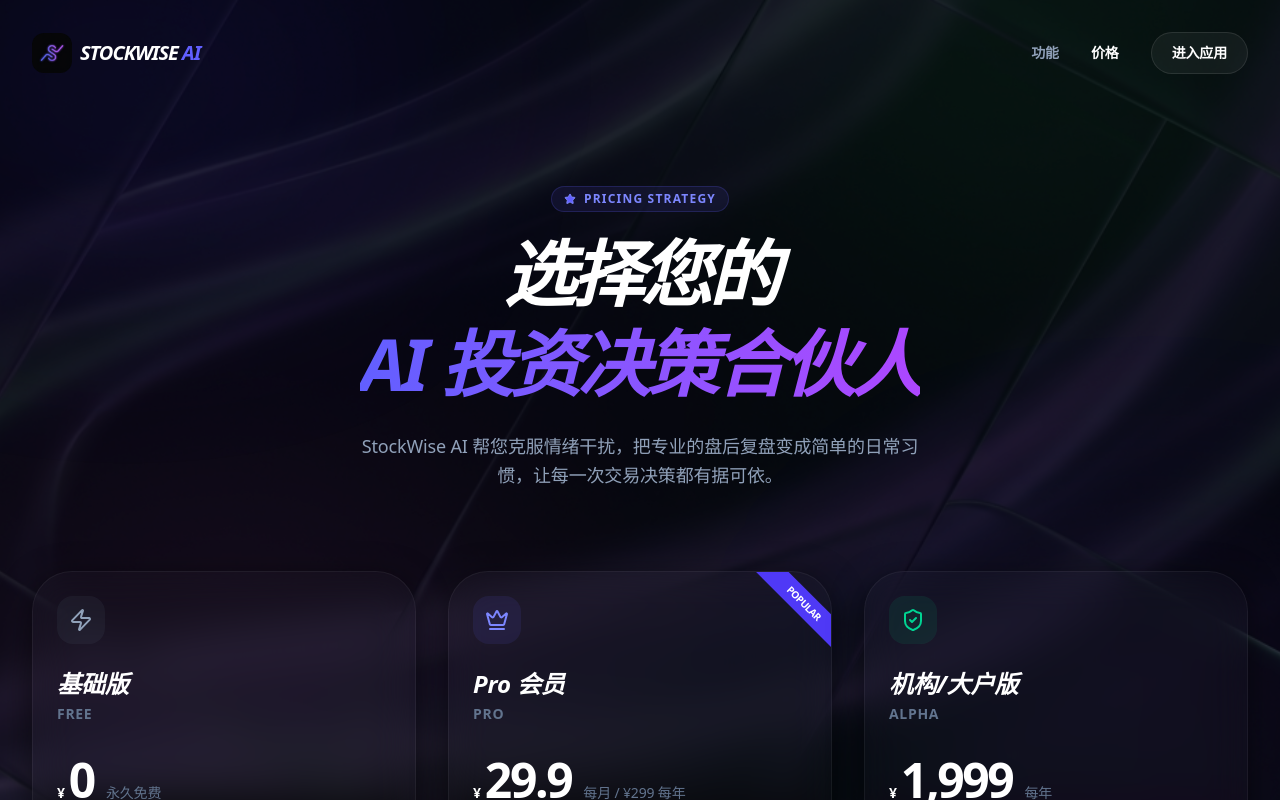
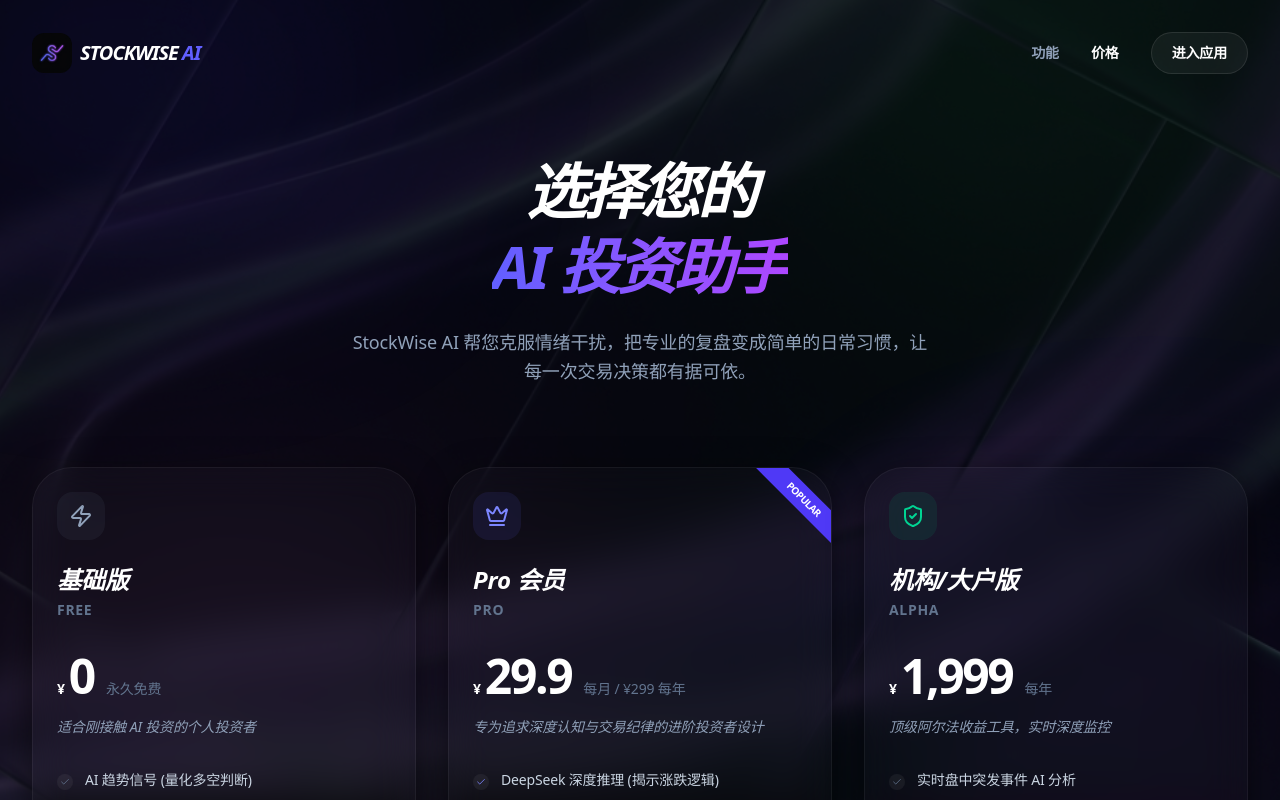
Before and after one commit to franksunye/stockwise, a Next.js app in the folder frontend/: page /pricing in a window 1280 px wide. Shown: the top 800 px of the page. Built offline with nearby package versions, Linux system fonts and the light colour scheme; no server answers.

Commit message:
style(pricing): remove english decoration
Removed 'Pricing Strategy' badge and adjusted title size for better focus on Chinese content.

```diff
--- a/frontend/src/app/pricing/page.tsx
+++ b/frontend/src/app/pricing/page.tsx
@@ -228,22 +228,14 @@ function PricingContent() {
         )}
       </AnimatePresence>
 
-      <main className="relative z-10 max-w-7xl mx-auto px-8 pt-20 pb-40">
+      <main className="relative z-10 max-w-7xl mx-auto px-8 pt-12 pb-40">
         <div className="text-center space-y-4 mb-20">
-          <motion.div
-            initial={{ opacity: 0, scale: 0.9 }}
-            animate={{ opacity: 1, scale: 1 }}
-            className="inline-flex items-center gap-2 px-3 py-1 rounded-full bg-indigo-500/10 border border-indigo-500/20 text-indigo-400 text-xs font-black uppercase tracking-widest mb-4"
-          >
-            <Star size={12} className="fill-indigo-500" />
-            Pricing Strategy
-          </motion.div>
-          <h1 className="text-5xl md:text-7xl font-black tracking-tighter italic leading-tight">
+          <h1 className="text-4xl md:text-6xl font-black tracking-tighter italic leading-tight">
             选择您的 <br />
-            <span className="bg-gradient-to-r from-indigo-500 to-purple-500 bg-clip-text text-transparent">AI 投资决策合伙人</span>
+            <span className="bg-gradient-to-r from-indigo-500 to-purple-500 bg-clip-text text-transparent">AI 投资助手</span>
           </h1>
           <p className="text-lg text-slate-400 font-medium max-w-xl mx-auto leading-relaxed mt-6">
-            StockWise AI 帮您克服情绪干扰，把专业的盘后复盘变成简单的日常习惯，让每一次交易决策都有据可依。
+            StockWise AI 帮您克服情绪干扰，把专业的复盘变成简单的日常习惯，让每一次交易决策都有据可依。
           </p>
         </div>
 
```
